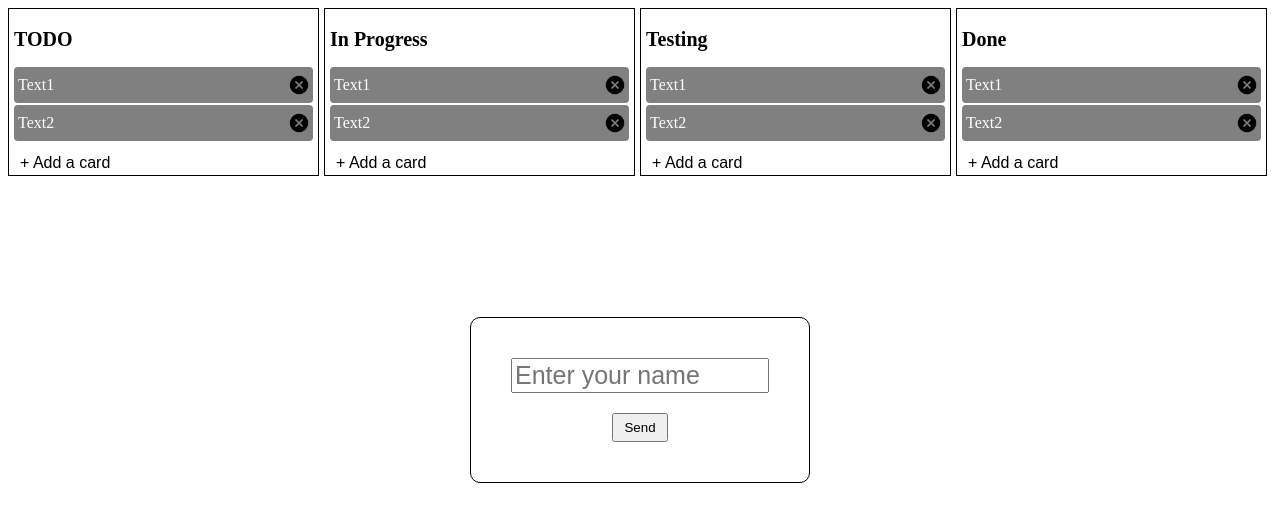
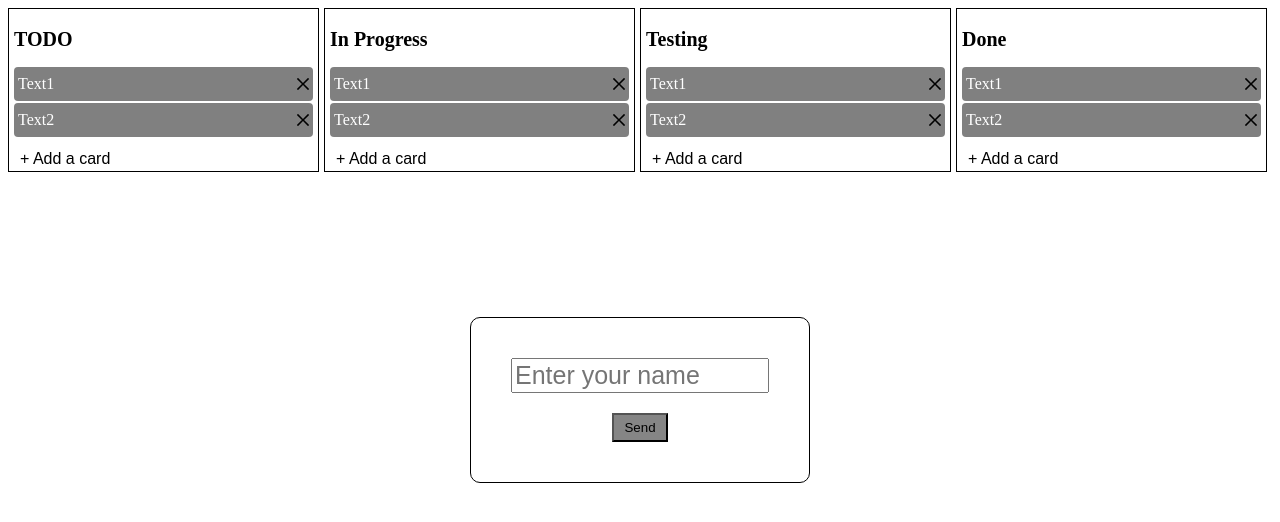
Before and after one commit to GlebSharipov/trello-clone, a React (Create React App) app: page / in a window 1280 px wide. Shown: the top 522 px of the page. Built offline with nearby package versions, Linux system fonts and the light colour scheme.

Commit message:
fix: image remade svg component; colors described in object; modal moved to component

```diff
--- a/src/components/Board/Board.tsx
+++ b/src/components/Board/Board.tsx
@@ -6,10 +6,10 @@ import styled from "styled-components";
 export const Board: FC = () => {
   return (
     <Root>
-      <Column textTitle="TODO" columnId="1" />
-      <Column textTitle="In Progress" columnId="2" />
-      <Column textTitle="Testing" columnId="3" />
-      <Column textTitle="Done" columnId="4" />
+      <Column textTitle="TODO" id="1" />
+      <Column textTitle="In Progress" id="2" />
+      <Column textTitle="Testing" id="3" />
+      <Column textTitle="Done" id="4" />
     </Root>
   );
 };
--- a/src/components/Card/Card.tsx
+++ b/src/components/Card/Card.tsx
@@ -1,19 +1,19 @@
 import React, { FC } from "react";
 
+import { colors } from "constant/colors";
 import styled from "styled-components";
 
-import CrossImg from "./image/cross.png";
-
+import { CrossIcon } from "../icons/CrossIcon";
 interface CardProps {
   text: string;
-  cardIndex: number;
+  id: string;
 }
 
-export const Card: FC<CardProps> = ({ text, cardIndex }) => {
+export const Card: FC<CardProps> = ({ text, id }) => {
   return (
-    <Root>
+    <Root id={id}>
       {text}
-      <RemoveCard />
+      <CrossIcon />
     </Root>
   );
 };
@@ -27,15 +27,5 @@ const Root = styled.div`
   padding: 8px 4px;
   border-radius: 4px;
   margin-bottom: 2px;
-  color: white;
+  color: ${colors.white};
 `;
-
-const RemoveCard = styled.img`
-  max-width: 20px;
-  max-height: 20px;
-  cursor: pointer;
-`;
-
-RemoveCard.defaultProps = {
-  src: CrossImg,
-};
--- a/src/components/Column/Column.tsx
+++ b/src/components/Column/Column.tsx
@@ -1,20 +1,21 @@
 import React, { FC } from "react";
 
 import { Card } from "components/Card/Card";
+import { colors } from "constant/colors";
 import styled from "styled-components";
 
 interface ColumnProps {
   textTitle: string;
-  columnId: string;
+  id: string;
 }
 
-export const Column: FC<ColumnProps> = ({ textTitle, columnId }) => {
+export const Column: FC<ColumnProps> = ({ textTitle, id }) => {
   return (
-    <Root id={columnId}>
+    <Root id={id}>
       <Title>{textTitle}</Title>
       <CardContainer>
-        <Card text="Text1" cardIndex={1} />
-        <Card text="Text2" cardIndex={2} />
+        <Card text="Text1" id="1" />
+        <Card text="Text2" id="2" />
       </CardContainer>
       <AddCardButton>+ Add a card</AddCardButton>
     </Root>
@@ -26,10 +27,9 @@ const Root = styled.div`
   flex-direction: column;
   justify-content: space-between;
   width: 100%;
-  border: 1px solid black;
+  border: 1px solid ${colors.black};
   margin-right: 5px;
   padding: 2px 5px;
-  box-sizing: border-box;
 `;
 
 const Title = styled.h2`
@@ -44,7 +44,7 @@ const CardContainer = styled.div`
 
 const AddCardButton = styled.button`
   border: none;
-  background-color: white;
+  background-color: ${colors.white};
   cursor: pointer;
   text-align: start;
   font-size: 16px;
--- /dev/null
+++ b/src/components/Modal/Modal.tsx
@@ -0,0 +1,29 @@
+import React, { FC } from "react";
+
+import { colors } from "constant/colors";
+import styled from "styled-components";
+
+interface ModalProps {
+  children: React.ReactNode;
+  className?: string;
+}
+
+export const Modal: FC<ModalProps> = ({ children, className }) => {
+  return <Root className={className}>{children}</Root>;
+};
+
+const Root = styled.form`
+  position: absolute;
+  left: 50%;
+  top: 50%;
+  transform: translate(-50%, -50%);
+  display: flex;
+  flex-direction: column;
+  align-items: center;
+  justify-content: center;
+  max-width: 350px;
+  max-height: 250px;
+  border: 1px solid ${colors.black};
+  border-radius: 10px;
+  padding: 40px;
+`;
--- /dev/null
+++ b/src/components/Modal/index.ts
@@ -0,0 +1 @@
+export { Modal } from "./Modal";
--- a/src/components/UI/Button.tsx
+++ b/src/components/UI/Button.tsx
@@ -2,13 +2,20 @@ import React, { FC } from "react";
 
 import styled from "styled-components";
 
-export const Button: FC = () => {
-  return <StyledButton type="submit">Send</StyledButton>;
+interface ButtonProps {
+  className?: string;
+}
+
+export const Button: FC<ButtonProps> = ({ className }) => {
+  return (
+    <Root className={className} type="submit">
+      Send
+    </Root>
+  );
 };
 
-const StyledButton = styled.button`
+const Root = styled.button`
   max-width: 100px;
-  max-height: 50px;
   cursor: pointer;
   margin-top: 20px;
   padding: 5px 10px;
--- a/src/components/UI/Input.tsx
+++ b/src/components/UI/Input.tsx
@@ -6,6 +6,7 @@ interface InputProps {
   type: string;
   placeholder: string;
   value: string;
+  required?: boolean;
   onChange?: React.ChangeEventHandler<HTMLInputElement>;
 }
 
@@ -14,11 +15,13 @@ export const Input: FC<InputProps> = ({
   placeholder,
   value,
   onChange,
+  required,
 }) => {
   return (
     <StyledInput
       type={type}
       value={value}
+      required={required}
       onChange={onChange}
       placeholder={placeholder}
     />
--- a/src/components/UserNamePopup/UserNamePopup.tsx
+++ b/src/components/UserNamePopup/UserNamePopup.tsx
@@ -1,39 +1,31 @@
 import React, { FC, useState } from "react";
 
+import { Modal } from "components/Modal";
+import { colors } from "constant/colors";
 import styled from "styled-components";
 
 import { Input, Button } from "../UI";
 
 export const UserNamePopup: FC = () => {
   const [name, setName] = useState("");
+
   const onChange: React.ChangeEventHandler<HTMLInputElement> = (e) =>
     setName(e.target.value);
 
   return (
-    <Root>
+    <Modal>
       <Input
+        required
         value={name}
         onChange={onChange}
         type="text"
         placeholder="Enter your name"
       />
-      <Button />
-    </Root>
+      <StyledButton />
+    </Modal>
   );
 };
 
-const Root = styled.form`
-  position: absolute;
-  left: 50%;
-  top: 50%;
-  transform: translate(-50%, -50%);
-  display: flex;
-  flex-direction: column;
-  align-items: center;
-  justify-content: center;
-  max-width: 350px;
-  max-height: 250px;
-  border: 1px solid black;
-  border-radius: 10px;
-  padding: 40px;
+const StyledButton = styled(Button)`
+  background-color: ${colors.gray};
 `;
--- /dev/null
+++ b/src/components/icons/CrossIcon.tsx
@@ -0,0 +1,16 @@
+import { SVGProps } from "react";
+
+export const CrossIcon = (props: SVGProps<SVGSVGElement>) => (
+  <svg
+    xmlns="http://www.w3.org/2000/svg"
+    width={12}
+    height={12}
+    fill="black"
+    cursor="pointer"
+    viewBox="0 0 94.926 94.926"
+    xmlSpace="preserve"
+    {...props}
+  >
+    <path d="M55.931 47.463 94.306 9.09a2.118 2.118 0 0 0 0-2.994L88.833.62a2.123 2.123 0 0 0-2.996 0L47.463 38.994 9.089.62c-.795-.795-2.202-.794-2.995 0L.622 6.096a2.117 2.117 0 0 0 0 2.994l38.374 38.373L.622 85.836a2.117 2.117 0 0 0 0 2.994l5.473 5.476a2.123 2.123 0 0 0 2.995 0l38.374-38.374 38.374 38.374c.397.396.937.62 1.498.62s1.101-.224 1.498-.62l5.473-5.476a2.118 2.118 0 0 0 0-2.994L55.931 47.463z" />
+  </svg>
+);
--- /dev/null
+++ b/src/components/icons/index.ts
@@ -0,0 +1 @@
+export { CrossIcon } from "./CrossIcon";
--- /dev/null
+++ b/src/constant/colors.ts
@@ -0,0 +1,5 @@
+export const colors = {
+  black: "#000000",
+  white: "#ffffff",
+  gray: "#858585",
+};
```
Also changed, not shown: src/components/Card/image/cross.png (deleted).
